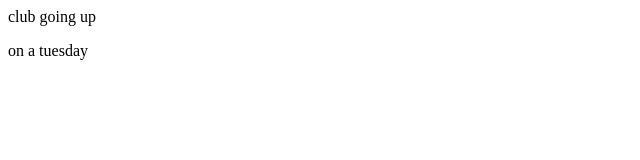
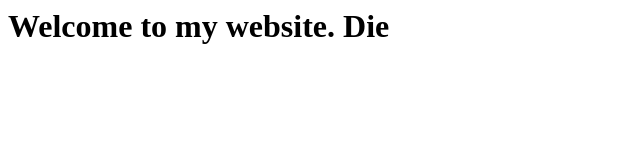
Before and after one commit to cael-8/cael-8.github.io, a plain HTML site: page index.html in a window 1280 px wide. Shown: the whole page, without its empty margins (0-640 px from the left). Drawn offline with Linux system fonts and the light colour scheme.

Commit message:
yep!
yeah

```diff
--- a/index.html
+++ b/index.html
@@ -1,4 +1,9 @@
 <html>
-<p>club going up
-<p>on a tuesday
+  <head>
+    <title>My website</title>
+  </head>
+<body>
+  <h1>Welcome to my website. Die</h1>
+</body>
+
 </html>
```
